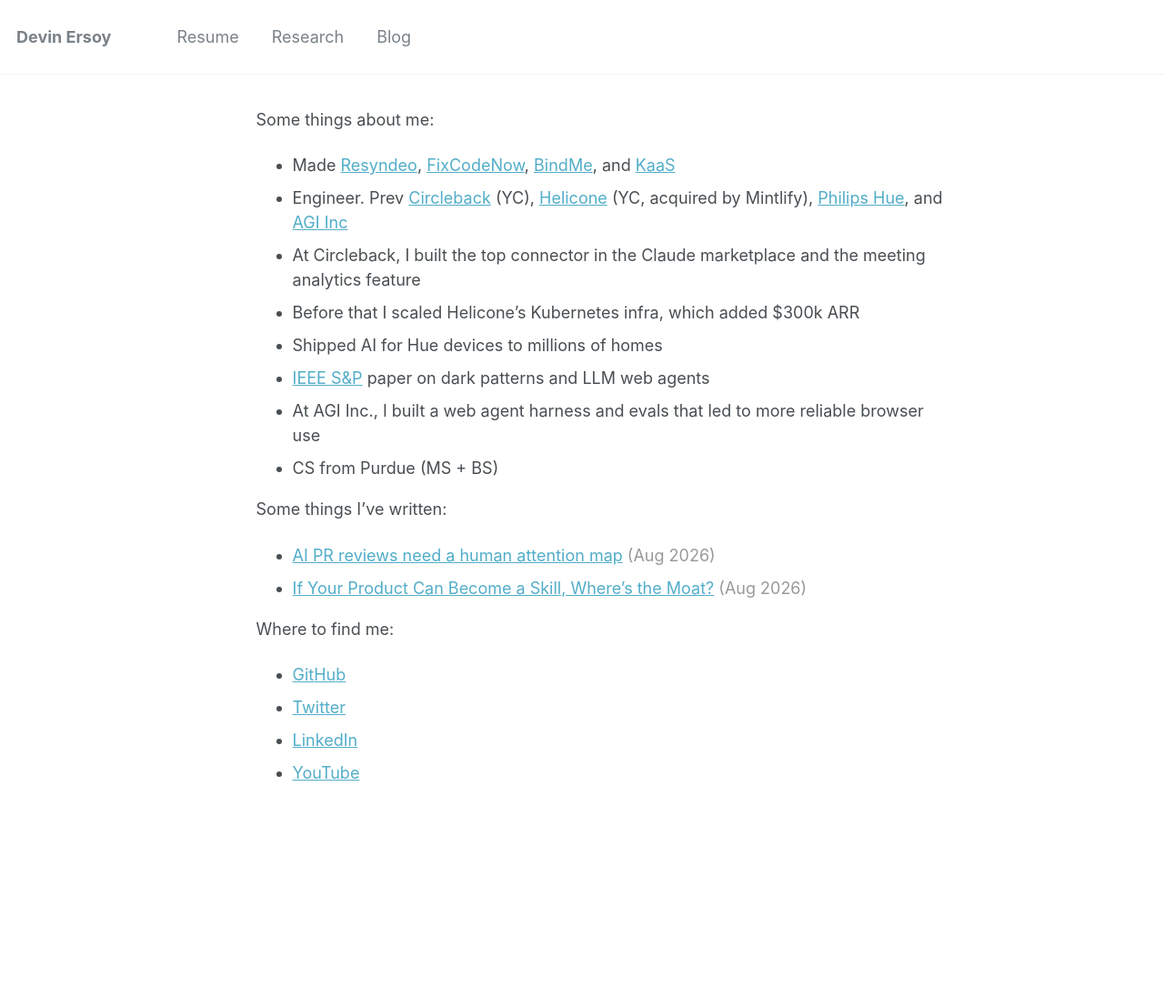
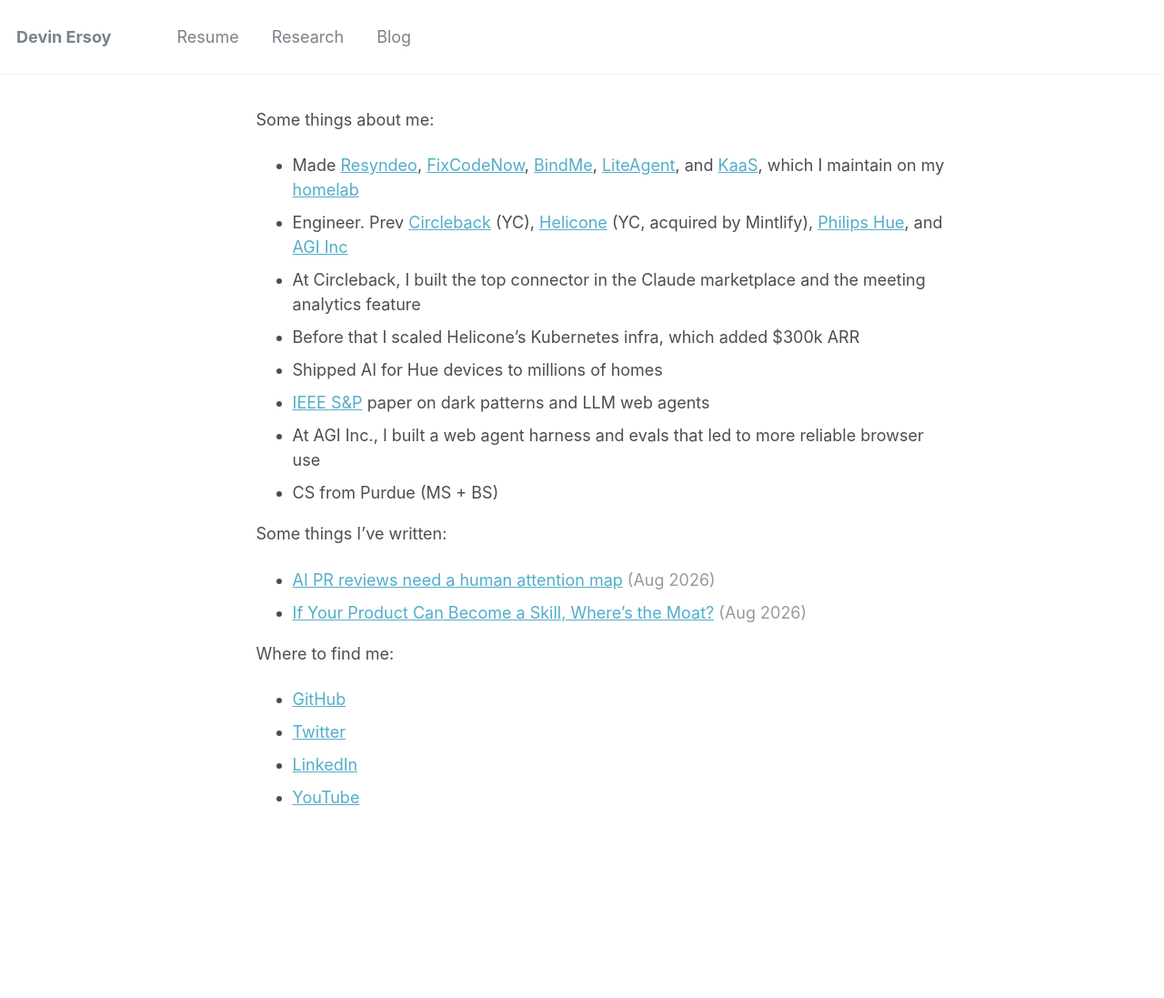
Before and after one commit to devinat1/devinat1.github.io, a Jekyll site: the page built from _pages/about.md, in a window 1280 px wide. Shown: the whole page at 91% size. Built offline with Jekyll 4.4.1, drawn with Linux system fonts in a browser that asks for light colours; before the commit the page ends 1070 px from its top, so only the background shows below that.

Commit message:
Add LiteAgent and a homelab note to the homepage product list.
Co-authored-by: Cursor <cursoragent@cursor.com>

```diff
--- a/_pages/about.md
+++ b/_pages/about.md
@@ -22,7 +22,7 @@ redirect_from:
 
 Some things about me:
 
-- Made [Resyndeo](https://resyndeo.com/), [FixCodeNow](https://fixcodenow.com/), [BindMe](https://bindme.app/), and [KaaS](https://k8s.fixcodenow.com/)
+- Made [Resyndeo](https://resyndeo.com/), [FixCodeNow](https://fixcodenow.com/), [BindMe](https://bindme.app/), [LiteAgent](https://www.liteagent.net/), and [KaaS](https://k8s.fixcodenow.com/), which I maintain on my [homelab](https://blog.mydevin.com/personal/My-Homelab-Is-My-Small-Private-Cloud)
 - Engineer. Prev [Circleback](https://circleback.ai/) (YC), [Helicone](https://www.helicone.ai/) (YC, acquired by Mintlify), [Philips Hue](https://www.philips-hue.com/en-us), and [AGI Inc](https://www.theagi.company/)
 - At Circleback, I built the top connector in the Claude marketplace and the meeting analytics feature
 - Before that I scaled Helicone's Kubernetes infra, which added $300k ARR
```
